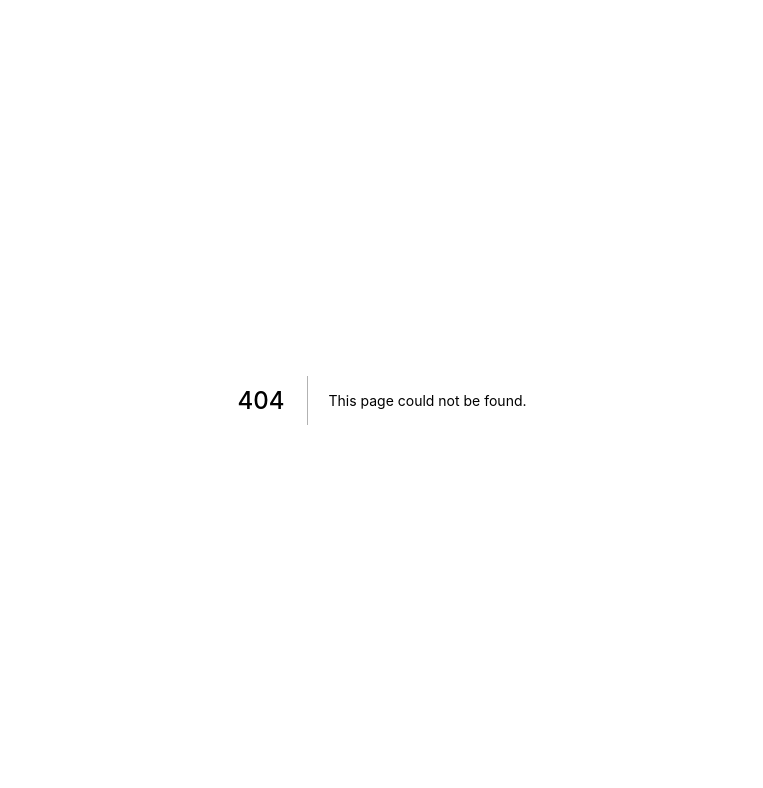
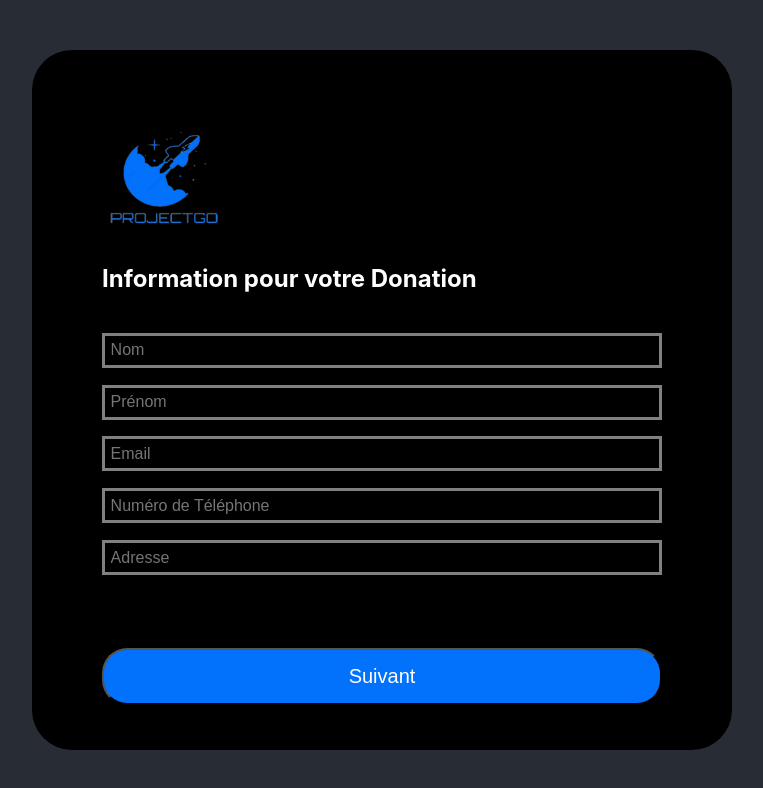
Before and after one commit to RhinoSideShow/projet_integration, a Next.js app in the folder projetgo/: page /post/clients/1 in a window 1280 px wide. Before the commit this address had no page. Shown: the top 788 px of the page, without its empty margins (258-1021 px from the left). Built offline with nearby package versions, Linux system fonts and the light colour scheme; no server answers; the database is empty.

Commit message:
Création et implémentation du frontend, backend et routage InformationClient.js

```diff
--- a/projetgo/pages/Credit_Don.js
+++ b/projetgo/pages/Credit_Don.js
@@ -11,7 +11,7 @@ export default function Credit_Don({projet, membre}) {
     const [show, setShow] = useState(false);
 
     const handleShow = () => {
-        fetch(`http://localhost:3000/api/updateFonds?fonds=${[projet._id, money]}`).then(r => r)
+        fetch(`http://localhost:3000/api/updateFonds?fonds=${[projet._id, money]}`).then(r => r);
         setShow(!show);
     }
 
--- /dev/null
+++ b/projetgo/pages/InformationClient.js
@@ -0,0 +1,79 @@
+import Head from 'next/head'
+import styles from '../styles/Home.module.css';
+import {useRouter} from "next/router";
+import {useRef, useState} from "react";
+
+export default function InformationClient({projets , clients}) {
+
+    const router = useRouter();
+    const [nom, setNom] = useState("");
+    const [prenom, setPrenom] = useState("");
+    const [email, setEmail] = useState("");
+    const [tel, setTel] = useState("");
+    const [adresse, setAdresse] = useState("");
+
+
+    //change le URL quand Mot de passe oublié ? est clicker.
+    const handleOnClick = () => {
+
+        let isTrue = false;
+
+        for (let i = 0; i < clients.length; i++) {
+            if (email === clients[i]._email) {
+                isTrue = true;
+                break;
+            }
+        }
+
+        if (isTrue) {
+            alert("same");
+            return router.push('/post/fonds/' + projets._id).then(r => r);
+        } else {
+            fetch(`http://localhost:3000/api/CreateClient?client=${[nom,prenom,email,tel,adresse]}`).then(r => r);
+
+            return router.push('/post/fonds/' + projets._id).then(r => r);
+        }
+
+    }
+
+    return (
+
+        <div id="__next" className={styles.DivContainer}>
+            <Head>
+                <title>ProjetGo</title>
+            </Head>
+            <div className={styles.DivSousContainer}>
+                <div className={styles.DivSousSousContainerSignIn}>
+                    <div>
+                        <img src="/Image_Login/logoMoon.png" className={styles.DivImageLogo} alt="image"/><br/>
+                        <h2>Information pour votre Donation</h2>
+                    </div>
+                    <br/>
+                    <div>
+                        <div>
+                            <input type="text" onChange={e => setNom(e.target.value)}
+                                   className={styles.InputClient}
+                                   placeholder="Nom"/><br/>
+
+                            <input type="text" onChange={e => setPrenom(e.target.value)}
+                                   className={styles.InputClient}
+                                   placeholder="Prénom"/><br/>
+
+                            <input type="text" onChange={e => setEmail(e.target.value)}
+                                   className={styles.InputClient} placeholder="Email"/><br/>
+
+                            <input type="text" onChange={e => setTel(e.target.value)}
+                                   className={styles.InputClient} placeholder="Numéro de Téléphone"/><br/>
+
+                            <input type="text" onChange={e => setAdresse(e.target.value)}
+                                   className={styles.InputClient} placeholder="Adresse"/><br/>
+                        </div>
+                        <div>
+                            <button className={styles.ButtonSignIn} onClick={handleOnClick}>Suivant</button>
+                        </div>
+                    </div>
+                </div>
+            </div>
+        </div>
+    )
+}
--- a/projetgo/pages/Sign_In.js
+++ b/projetgo/pages/Sign_In.js
@@ -61,12 +61,12 @@ export default function SinIn({utilisateur}) {
                         <br/>
                         <div>
                             <input type="text" ref={inputEmail} onChange={e => setEmail(e.target.value)}
-                                   className={styles.Input}
+                                   className={styles.InputClient}
                                    placeholder="Adresse Email"/>
                             <br/><br/>
 
                             <input type="password" ref={inputPwd} onChange={e => setMotDePasse(e.target.value)}
-                                   className={styles.Input} placeholder="Mot de Passe"/>
+                                   className={styles.InputClient} placeholder="Mot de Passe"/>
                             &emsp;<a onClick={handleOnClickMPOublier}>Mot de passe oublié ?</a>
                             <br/><br/><br/><br/>
                             <div>
--- /dev/null
+++ b/projetgo/pages/api/CreateClient.js
@@ -0,0 +1,19 @@
+import clientPromise from "../../lib/mongodb";
+
+export default async function handler(req, res) {
+
+    let query = req.query.infoClients;
+    console.log(query)
+
+    let tab = query.split(',');
+    let nom = tab[0];
+    let prenom = tab[1];
+    let email = tab[2];
+    let tel = tab[3];
+    let adresse = tab[4];
+
+    const client = await clientPromise;
+
+    const db = client.db("projet_go");
+    await db.collection("clients").insertOne({_nom: nom, _prenom: prenom, _email: email, _telephone: tel, _adresse: adresse });
+}
--- a/projetgo/pages/api/ProjetDetails.js
+++ b/projetgo/pages/api/ProjetDetails.js
@@ -3,10 +3,10 @@ import {ObjectId} from 'mongodb';
 
 export default async function handler(req, res) {
 
-    const query = req.query.projets_id;
+    const query = req.query.client;
     const client = await clientPromise;
 
-    console.log(query);
+
     const db = client.db("projet_go");
     const data = await db.collection("projets").findOne({_id: new ObjectId(query)})
 
--- /dev/null
+++ b/projetgo/pages/post/clients/[client].js
@@ -0,0 +1,33 @@
+import styles from '../../../styles/Home.module.css';
+import InformationClient from "../../InformationClient";
+import clientPromise from "../../../lib/mongodb";
+
+export default function ClientInfo({plan, clients}) {
+    console.log("here1");
+
+    return (
+        <div id="__next" className={styles.DivContainer}>
+            {clients && (
+                <>
+                    <InformationClient projets={plan} clients={clients}/>
+                </>
+            )}
+        </div>
+    )
+}
+
+export async function getServerSideProps({params}) {
+
+    const data = await fetch(`http://localhost:3000/api/ProjetDetails?client=${params.client}`)
+    const plan = await data.json();
+
+    const client = await clientPromise;
+    const db = client.db("projet_go");
+
+    const data2 = await db.collection("clients").find({}).toArray();
+    const clients = JSON.parse(JSON.stringify(data2));
+
+    return {
+        props: {plan, clients}
+    }
+}
--- a/projetgo/pages/post/fonds/[fonds].js
+++ b/projetgo/pages/post/fonds/[fonds].js
@@ -22,7 +22,7 @@ export async function getServerSideProps({params}) {
     let user_id = tab[1];
 
     if (user_id !== undefined) {
-        const data = await fetch(`http://localhost:3000/api/ProjetDetails?projets_id=${projetId}`)
+        const data = await fetch(`http://localhost:3000/api/ProjetDetails?client=${projetId}`)
         const projet = await data.json();
 
         const data2 = await fetch(`http://localhost:3000/api/membrelogin?emailpw=${user_id}`)
@@ -33,7 +33,7 @@ export async function getServerSideProps({params}) {
         }
     } else {
         user_id = null
-        const data = await fetch(`http://localhost:3000/api/ProjetDetails?projets_id=${projetId}`)
+        const data = await fetch(`http://localhost:3000/api/ProjetDetails?client=${projetId}`)
         const projet = await data.json();
 
         return {
```
Also changed, not shown: projetgo/pages/post/projets/[projets].js (+14 -11 lines), 1 other file (tests, documents, lock files or other folders).
